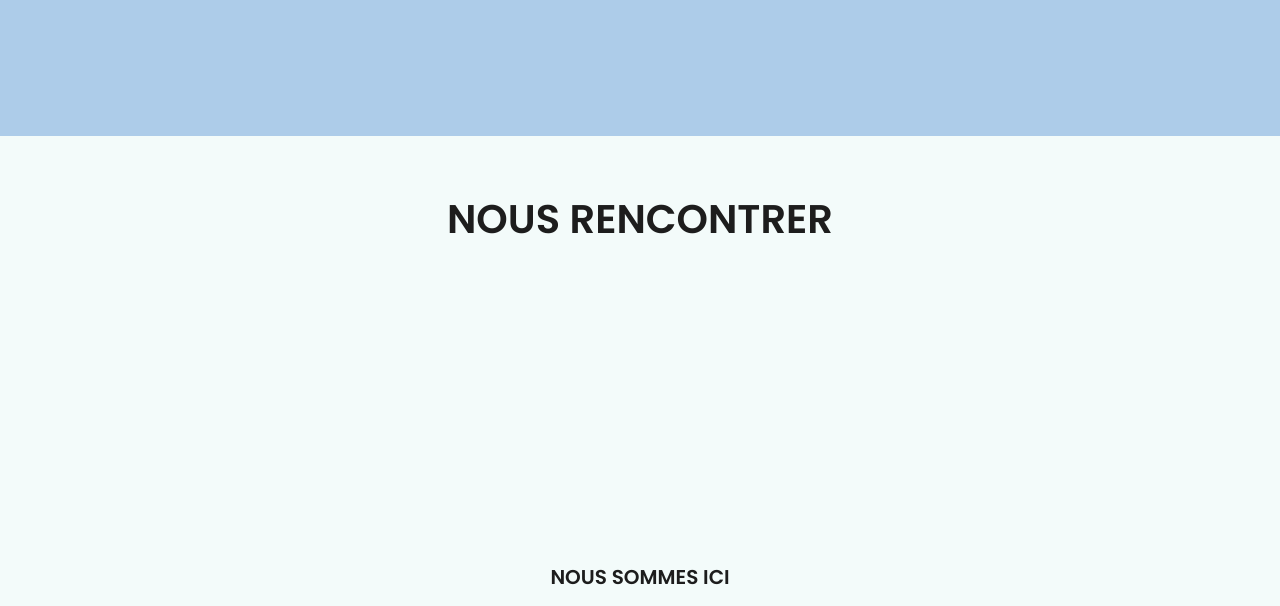
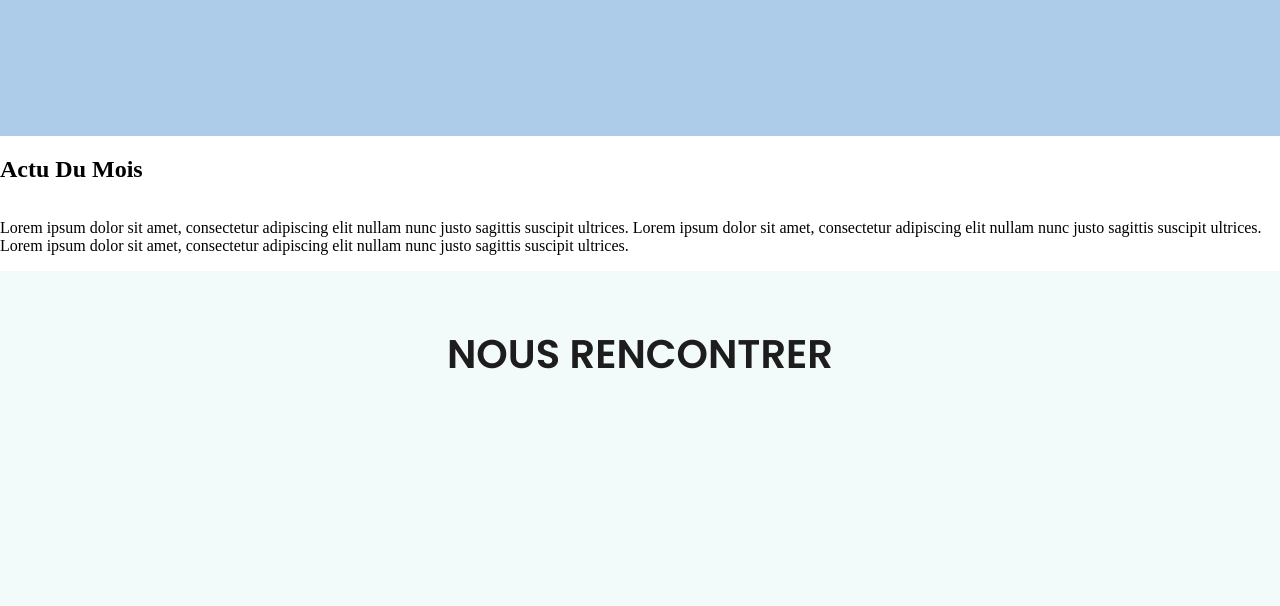
Before and after one commit to hugoggggg56114/nnn, a plain HTML site: page index.html in a window 1280 px wide. Shown: the part 3582-4188 px from the top of the page. Drawn offline with nearby package versions, Linux system fonts and the light colour scheme.

Commit message:
index.html

```diff
--- a/index.html
+++ b/index.html
@@ -113,6 +113,16 @@
         </div>
     </div>
 </section>
+<section class="actus">
+    <div class="title-actus">
+        <h1>Actu Du Mois </h1>
+        <img src="images/icons8-citation-64.png" alt="">
+    </div>
+    <p>Lorem ipsum dolor sit amet, consectetur adipiscing elit nullam nunc justo sagittis suscipit ultrices.
+        Lorem ipsum dolor sit amet, consectetur adipiscing elit nullam nunc justo sagittis suscipit ultrices.
+        Lorem ipsum dolor sit amet, consectetur adipiscing elit nullam nunc justo sagittis suscipit ultrices.
+    </p>
+</section>
 <section class="contact">
     <div class="rencontrer">
         <h4 class="middle-titre">
```
